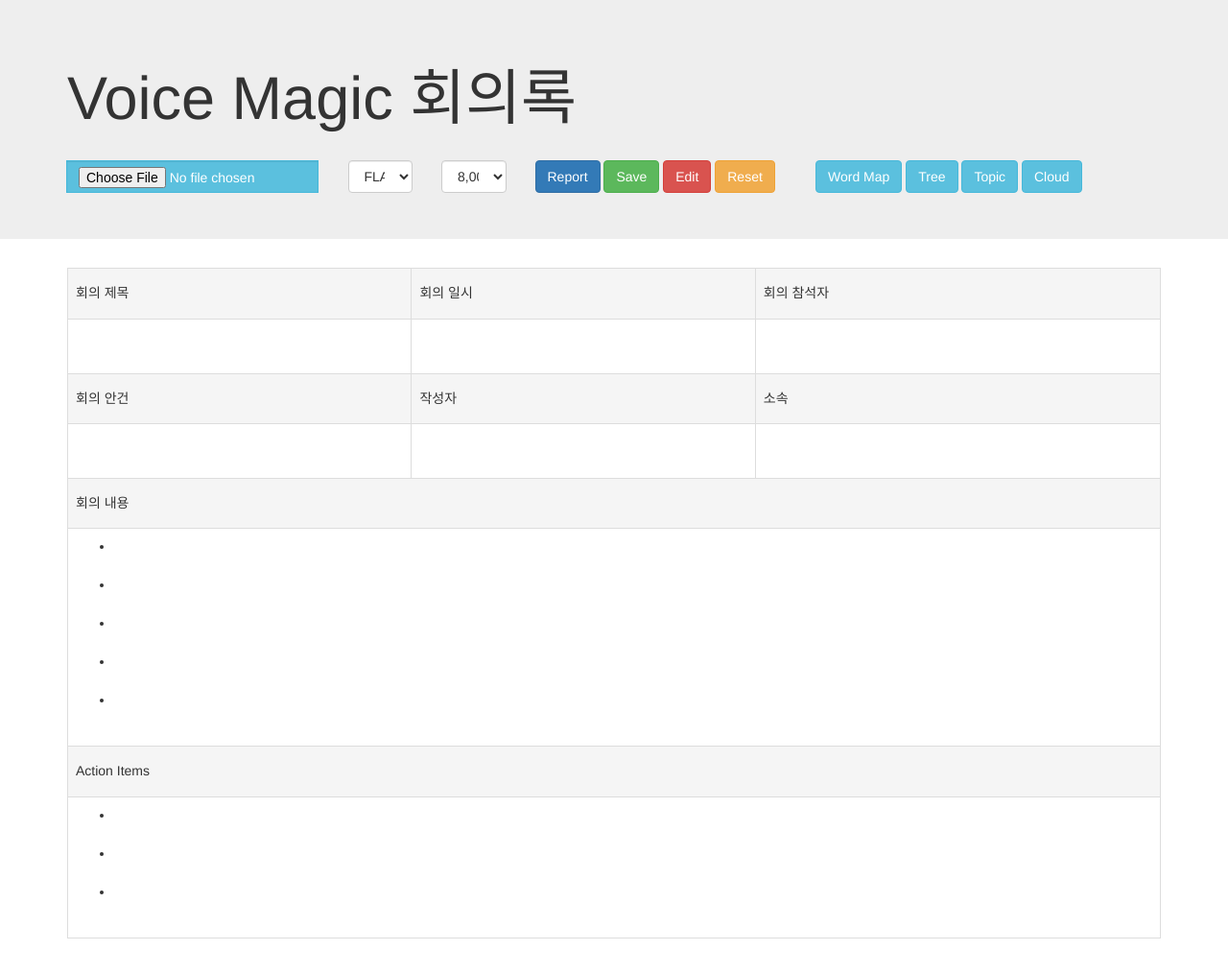
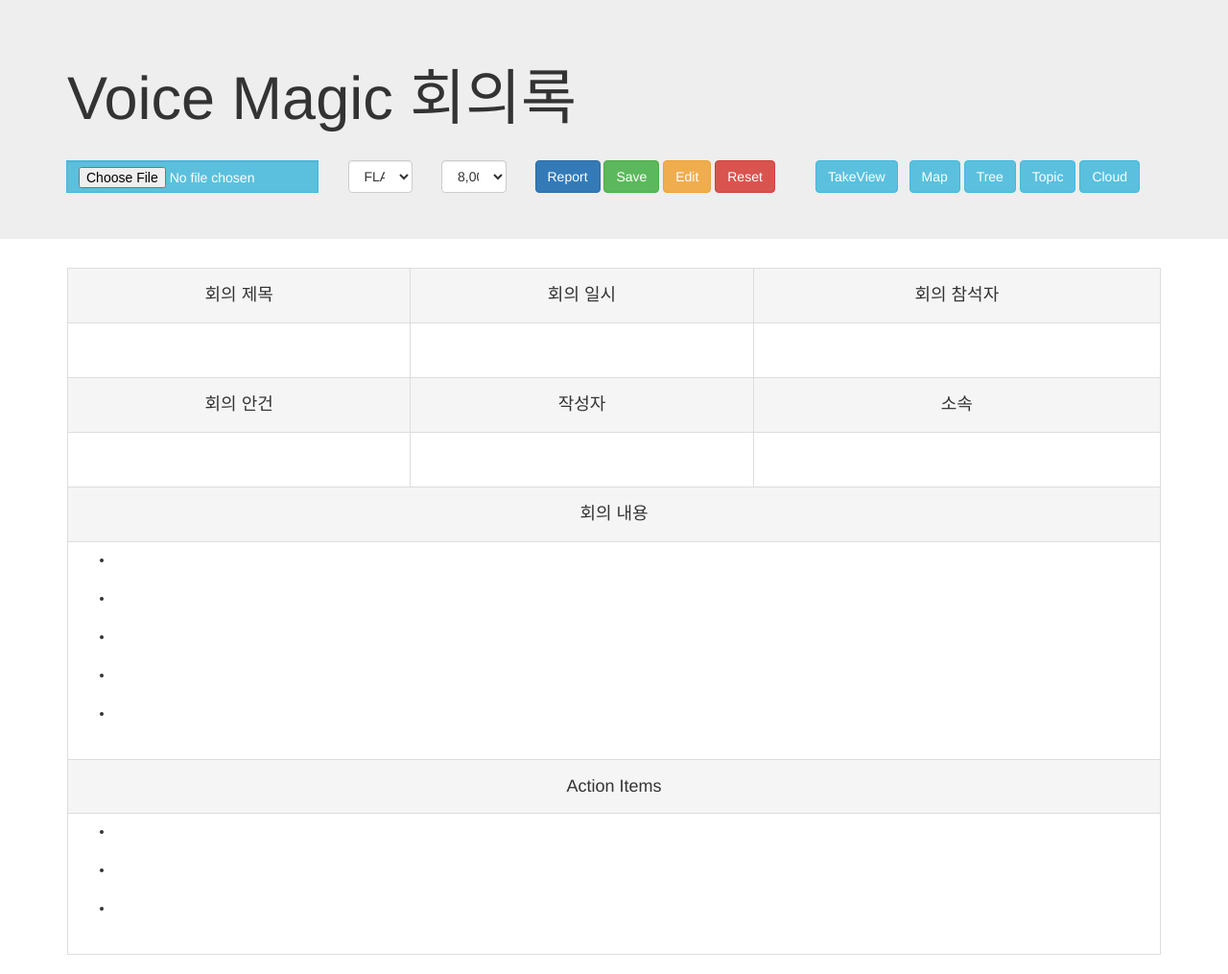
Before and after one commit to sungalex/VoiceMagic, a Flask app: page / in a window 1280 px wide. Shown: the whole page at 96% size. Before the commit the page ends 978 px from the top, so only its background shows below. Run offline with Flask 2, Linux system fonts and the light colour scheme; some libraries are stand-ins or nearby versions.

Commit message:
index.html
Signed-off-by: sungalex <cloudallera@gmail.com>

```diff
--- a/flask_voicemagic/templates/index.html
+++ b/flask_voicemagic/templates/index.html
@@ -44,11 +44,14 @@
             <div class="col-md-3">
                 <button id="report-btn" type="button" class="btn btn-primary">Report</button>
                 <button id="save-btn" type="button" class="btn btn-success">Save</button>
-                <button id="edit-btn" type="button" class="btn btn-danger">Edit</button>
-                <button id="reset-btn" type="button" class="btn btn-warning">Reset</button>
+                <button id="edit-btn" type="button" class="btn btn-warning">Edit</button>
+                <button id="reset-btn" type="button" class="btn btn-danger">Reset</button>
             </div>
-            <div class="col-md-4">
-                <button id="word-map" type="button" class="btn btn-info">Word Map</button>
+            <div class="col-md-1">
+                <button id="takeview-btn" type="button" class="btn btn-info">TakeView</button>
+            </div>
+            <div class="col-md-3">
+                <button id="word-map" type="button" class="btn btn-info">Map</button>
                 <button id="word-tree" type="button" class="btn btn-info">Tree</button>
                 <button id="word-topic" type="button" class="btn btn-info">Topic</button>
                 <button id="word-cloud" type="button" class="btn btn-info">Cloud</button>
@@ -60,27 +63,27 @@
 <div class="container container-fluid">
     <table class="table table-bordered table-responsive">
         <tr class="active">
-            <td id="table-th1-td1"><h5>회의 제목</h5></td>
-            <td id="table-th1-td2"><h5>회의 일시</h5></td>
-            <td id="table-th1-td2"><h5>회의 참석자</h5></td>
+            <td id="table-th1-td1" class="text-center"><h4>회의 제목</h4></td>
+            <td id="table-th1-td2" class="text-center"><h4>회의 일시</h4></td>
+            <td id="table-th1-td2" class="text-center"><h4>회의 참석자</h4></td>
         </tr>
         <tr>
-            <td id="table-tr1-td1"><br><br></td>
-            <td id="table-tr1-td2"><br><br></td>
-            <td id="table-tr1-td3"><br><br></td>
+            <td id="table-tr1-td1" class="text-center"><br><br></td>
+            <td id="table-tr1-td2" class="text-center"><br><br></td>
+            <td id="table-tr1-td3" class="text-center"><br><br></td>
         </tr>
         <tr class="active">
-            <td id="table-th2-td1"><h5>회의 안건</h5></td>
-            <td id="table-th2-td2"><h5>작성자</h5></td>
-            <td id="table-th2-td3"><h5>소속</h5></td>
+            <td id="table-th2-td1" class="text-center"><h4>회의 안건</h4></td>
+            <td id="table-th2-td2" class="text-center"><h4>작성자</h4></td>
+            <td id="table-th2-td3" class="text-center"><h4>소속</h4></td>
             </tr>
         <tr>
-            <td id="table-tr2-td1"><br><br></td>
-            <td id="table-tr2-td2"><br><br></td>
-            <td id="table-tr2-td3"><br><br></td>
+            <td id="table-tr2-td1" class="text-center"><br><br></td>
+            <td id="table-tr2-td2" class="text-center"><br><br></td>
+            <td id="table-tr2-td3" class="text-center"><br><br></td>
         </tr>
         <tr class="active">
-            <td colspan="3" id="table-th3-td1"><h5>회의 내용</h5></td>
+            <td colspan="3" id="table-th3-td1" class="text-center"><h4>회의 내용</h4></td>
         </tr>
         <tr>
             <td colspan="3" id="table-td3-td1">
@@ -94,7 +97,7 @@
             </td>
         </tr>
         <tr class="active">
-            <td colspan="3" id="table-th4-td1"><h5>Action Items</h5></td>
+            <td colspan="3" id="table-th4-td1" class="text-center"><h4>Action Items</h4></td>
         </tr>
         <tr>
             <td colspan="3" id="table-td4-td1">
@@ -162,7 +165,7 @@
                 비즈니스 모델 Lean Canvas 보완<br>
                 비즈니스 모델 전환(Pivoting) 방향<br>
                 솔루션 개발 방안`;
-            var conf_author = "권도윤";
+            var conf_author = "권도연";
             var conf_org = "KAIT AI BM 전문가 과정";
 
             $('#table-tr1-td1').html(conf_title);
@@ -229,16 +232,23 @@
                 }, 3000);
         });
 
-        $('#reset-btn').click(function () {
-            resetFunction()
-        });
-
         $('#edit-btn').click(function () {
             alert("회의록 내용을 편집 합니다.(기능구현 예정)")
         });
 
         $('#save-btn').click(function () {
             alert("회의록을 저장 하였습니다.");
+        });
+
+        $('#reset-btn').click(function () {
+            resetFunction()
+        });
+
+        $('#takeview-btn').click(function () {
+            var url = "http://takeview.co.kr/search/documentaion_collect_external/";
+            var name = "take view";
+            var option = "width = 600, height = 550, top = 200, left = 200, location = no"
+            window.open(url, name, option);
         });
 
         $('#word-map').click(function () {
@@ -272,7 +282,7 @@
             $('#table-td3-td1').html(`
                 <p align="middle">
                     <iframe height="480" width="640" frameborder="0"
-                        src="">
+                        src="http://view.takeview.co.kr/ko-KR/embed?s=%2FservicesNS%2Fnobody%2FTakeview_Service%2Fsaved%2Fsearches%2Fwordcloudexample&oid=IBAfSffTxltEy_EqP_eoQ9ERASKHGD1Mt4V1U366SKNfUbzdnFofzk95k9U0WErxxsChyEErRoe7ZPLztP6JRZPYYnuEO7misckuP9xTaTzxhZcEtzckmacelzAMlcA0gLKhVdnrTfuXGJDjFdiOsyg">
                     </iframe>
                 </p>`);
         });
```
